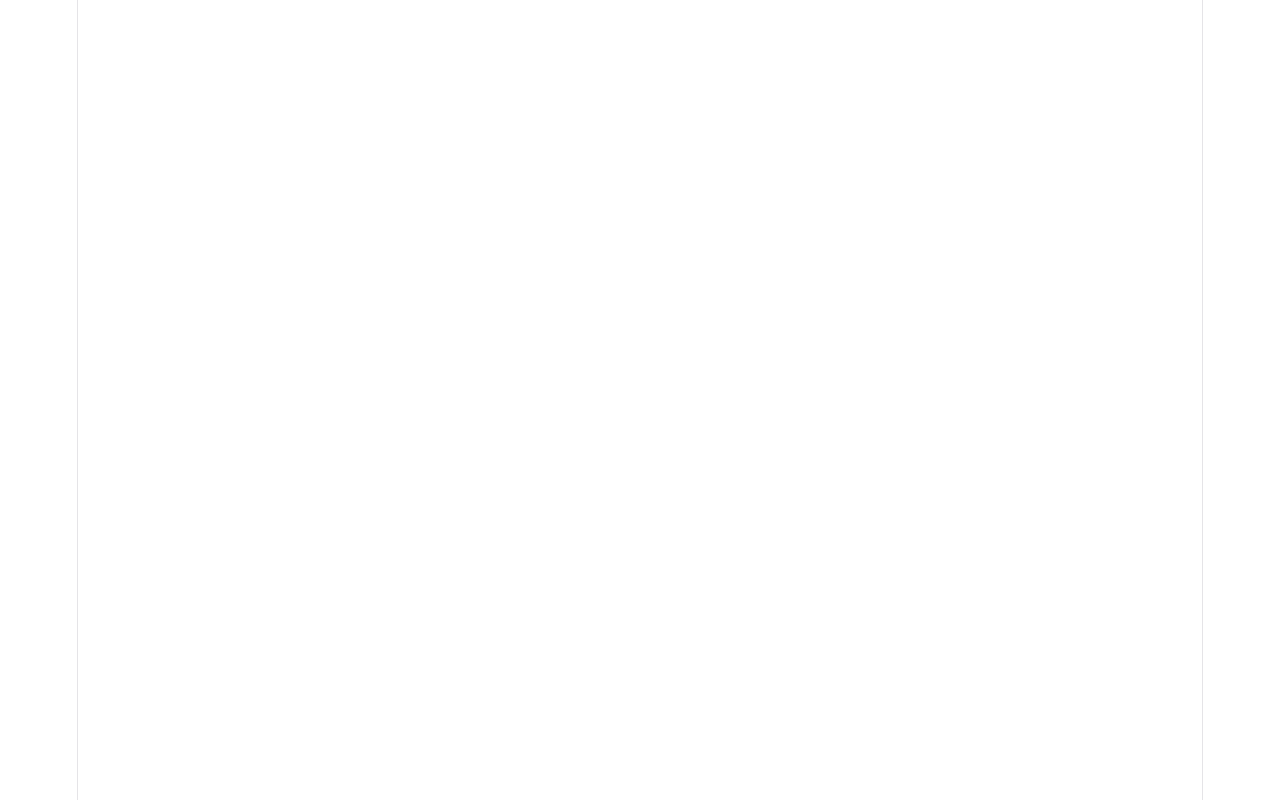
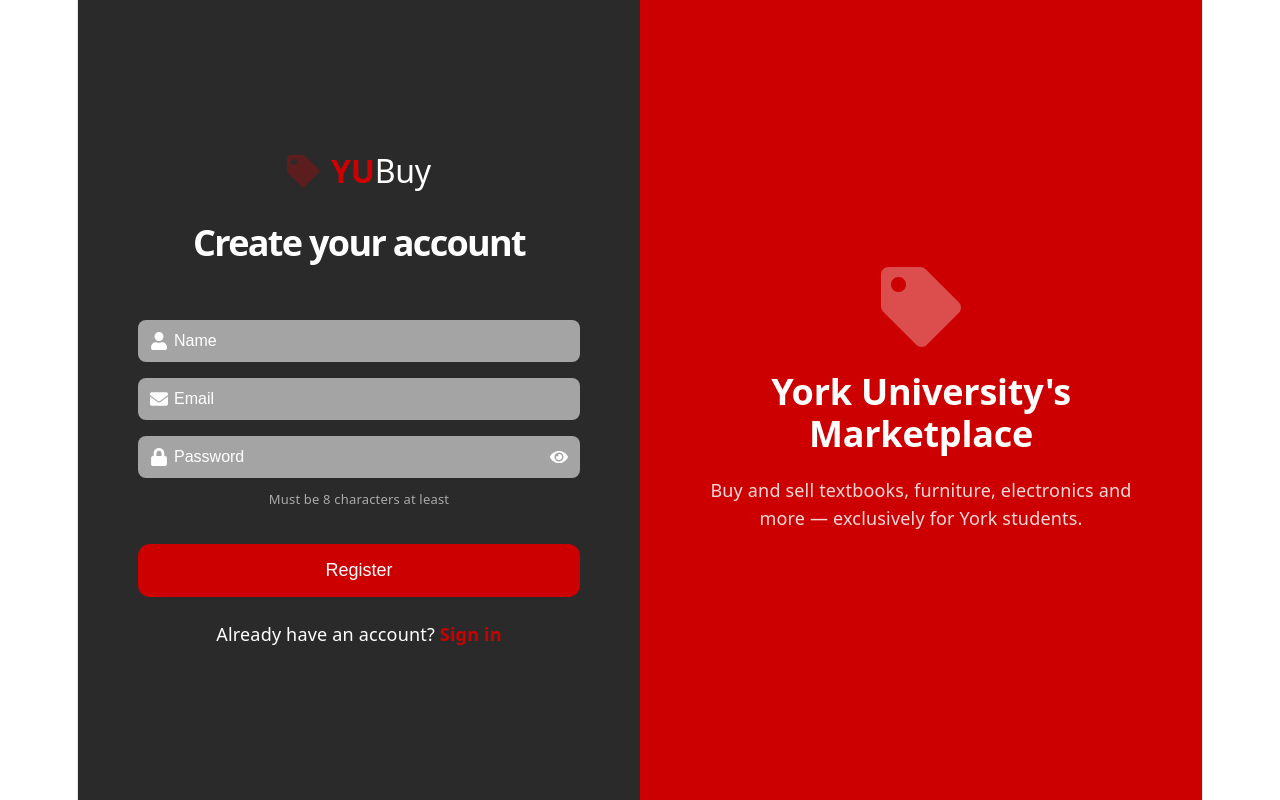
Before and after one commit to EdisonnTran/YUBuy, a React app in the folder frontend/: page / in a window 1280 px wide. Before the commit this address had no page. Built offline with nearby package versions, Linux system fonts and the light colour scheme; the HTML template or start-up script is replaced by a standard one.

Commit message:
register page UI with validation and added icons, connected page link to the sign in for users who already have an account.

```diff
--- a/frontend/package.json
+++ b/frontend/package.json
@@ -12,6 +12,7 @@
   "dependencies": {
     "react": "^19.2.6",
     "react-dom": "^19.2.6",
+    "react-icons": "^5.6.0",
     "react-router-dom": "^7.18.0"
   },
   "devDependencies": {
--- a/frontend/src/App.jsx
+++ b/frontend/src/App.jsx
@@ -1,11 +1,15 @@
 import { BrowserRouter, Routes, Route } from 'react-router-dom'
 import Login from './pages/Login'
+import Register from './pages/Register'
 
 export default function App() {
   return (
     <BrowserRouter>
       <Routes>
-        <Route path="/login" element={<Login />} />
+         <Route path="/" element={<Register />} />
+         <Route path="/login" element={<Login />} />
+         <Route path="/register" element={<Register />} />
+
       </Routes>
     </BrowserRouter>
   )
--- a/frontend/src/index.css
+++ b/frontend/src/index.css
@@ -109,3 +109,7 @@
   padding: 4px 8px;
   background: var(--code-bg);
 }
+::placeholder {
+  color: white;
+  opacity: 1;
+}
--- a/frontend/src/pages/Login.jsx
+++ b/frontend/src/pages/Login.jsx
@@ -8,6 +8,8 @@
 
   const handleSignIn = () => {
     console.log('Sign in clicked', { email, password })
+        // will connect to backend later
+
   }
 
   return (
@@ -21,7 +23,7 @@
         <label style={{ color: 'white', marginTop: '32px', marginBottom: '8px' }}>Email</label>
         <input
           type="email"
-          placeholder="you@yorku.ca"
+          placeholder="you@email.com"
           value={email}
           onChange={(e) => setEmail(e.target.value)}
           style={{ padding: '12px', borderRadius: '8px', border: 'none', backgroundColor: '#a4a4a4', color: 'white', fontSize: '16px' }}
--- a/frontend/src/pages/Register.jsx
+++ b/frontend/src/pages/Register.jsx
@@ -0,0 +1,102 @@
+import { useState } from 'react'
+import { useNavigate } from 'react-router-dom'
+import { FaUser, FaEnvelope, FaLock, FaEye, FaEyeSlash, FaTag } from 'react-icons/fa'
+
+export default function Register() {
+  const [name, setName] = useState('')
+  const [email, setEmail] = useState('')
+  const [password, setPassword] = useState('')
+  const [showPassword, setShowPassword] = useState(false)
+  const [error, setError] = useState('')
+  const navigate = useNavigate()
+
+  const handleRegister = () => {
+    if (!name || !email || !password) {
+      setError('All fields are required')
+      return
+    }
+    if (password.length < 8) {
+      setError('Password must be at least 8 characters')
+      return
+    }
+    setError('')
+    console.log('Register clicked', { name, email, password })
+    // will connect to backend later
+  }
+
+  // Left side for registration fields
+  return (
+   <div style={{ display: 'flex', height: '100vh' }}>
+      <div style={{ flex: 1, backgroundColor: '#2a2a2a', padding: '60px', display: 'flex', flexDirection: 'column', justifyContent: 'center' }}>
+        <div style={{ display: 'flex', alignItems: 'center', gap: '12px', justifyContent: 'center' }}>
+          <FaTag style={{ fontSize: '32px', color: 'rgba(204,0,0,0.3)' }} />
+          <h2 style={{ color: '#CC0000', fontSize: '32px', fontWeight: 'bold', margin: '0' }}>YU<span style={{ color: 'white', fontWeight: '400' }}>Buy</span></h2>
+        </div>
+        <h1 style={{ color: 'white', fontSize: '36px', fontWeight: 'bold', marginTop: '40px' }}>Create your account</h1>
+
+        <div style={{ position: 'relative', marginTop: '32px' }}>
+          <FaUser style={{ position: 'absolute', left: '12px', top: '50%', transform: 'translateY(-50%)', color: 'white' }} />
+          <input
+            type="text"
+            placeholder="Name"
+            value={name}
+            onChange={(e) => setName(e.target.value)}
+            style={{ width: '100%', padding: '12px 12px 12px 36px', borderRadius: '8px', border: 'none', backgroundColor: '#a4a4a4', color: 'white', fontSize: '16px', boxSizing: 'border-box' }}
+          />
+        </div>
+
+        <div style={{ position: 'relative', marginTop: '16px' }}>
+          <FaEnvelope style={{ position: 'absolute', left: '12px', top: '50%', transform: 'translateY(-50%)', color: 'white' }} />
+          <input
+            type="email"
+            placeholder="Email"
+            value={email}
+            onChange={(e) => setEmail(e.target.value)}
+            style={{ width: '100%', padding: '12px 12px 12px 36px', borderRadius: '8px', border: 'none', backgroundColor: '#a4a4a4', color: 'white', fontSize: '16px', boxSizing: 'border-box' }}
+          />
+        </div>
+
+        <div style={{ position: 'relative', marginTop: '16px' }}>
+          <FaLock style={{ position: 'absolute', left: '12px', top: '50%', transform: 'translateY(-50%)', color: 'white' }} />
+          <input
+            type={showPassword ? 'text' : 'password'}
+            placeholder="Password"
+            value={password}
+            onChange={(e) => setPassword(e.target.value)}
+            style={{ width: '100%', padding: '12px 12px 12px 36px', borderRadius: '8px', border: 'none', backgroundColor: '#a4a4a4', color: 'white', fontSize: '16px', boxSizing: 'border-box' }}
+          />
+          {showPassword
+            ? <FaEyeSlash onClick={() => setShowPassword(false)} style={{ position: 'absolute', right: '12px', top: '50%', transform: 'translateY(-50%)', color: 'white', cursor: 'pointer' }} />
+            : <FaEye onClick={() => setShowPassword(true)} style={{ position: 'absolute', right: '12px', top: '50%', transform: 'translateY(-50%)', color: 'white', cursor: 'pointer' }} />
+          }
+        </div>
+
+        {error
+          ? <p style={{ color: '#ff4444', fontSize: '13px', marginTop: '8px' }}>{error}</p>
+          : <p style={{ color: '#aaaaaa', fontSize: '13px', marginTop: '8px' }}>Must be 8 characters at least</p>
+        }
+
+        <button
+          onClick={handleRegister}
+          style={{ marginTop: '32px', padding: '16px', backgroundColor: '#CC0000', color: 'white', border: 'none', borderRadius: '12px', fontSize: '18px', fontWeight: '500', cursor: 'pointer' }}
+        >
+          Register
+        </button>
+
+        <p style={{ color: 'white', marginTop: '24px', textAlign: 'center' }}>
+          Already have an account?{' '}
+          <span onClick={() => navigate('/login')} style={{ color: '#CC0000', cursor: 'pointer', fontWeight: 'bold' }}>
+            Sign in
+          </span>
+        </p>
+      </div>
+        {/* Right side, YUBuy branding*/}
+      <div style={{ flex: 1, backgroundColor: '#CC0000', display: 'flex', flexDirection: 'column', alignItems: 'center', justifyContent: 'center', padding: '60px', textAlign: 'center' }}>
+        <FaTag style={{ fontSize: '80px', color: 'rgba(255,255,255,0.3)', marginBottom: '24px' }} />
+        <h2 style={{ color: 'white', fontSize: '36px', fontWeight: 'bold', marginBottom: '20px' }}>York University's Marketplace</h2>
+        <p style={{ color: 'rgba(255,255,255,0.85)', fontSize: '18px', lineHeight: '1.6' }}>Buy and sell textbooks, furniture, electronics and more — exclusively for York students.</p>
+      </div>
+
+    </div>
+  )
+}
```
Also changed, not shown: 1 other file (tests, documents, lock files or other folders).
